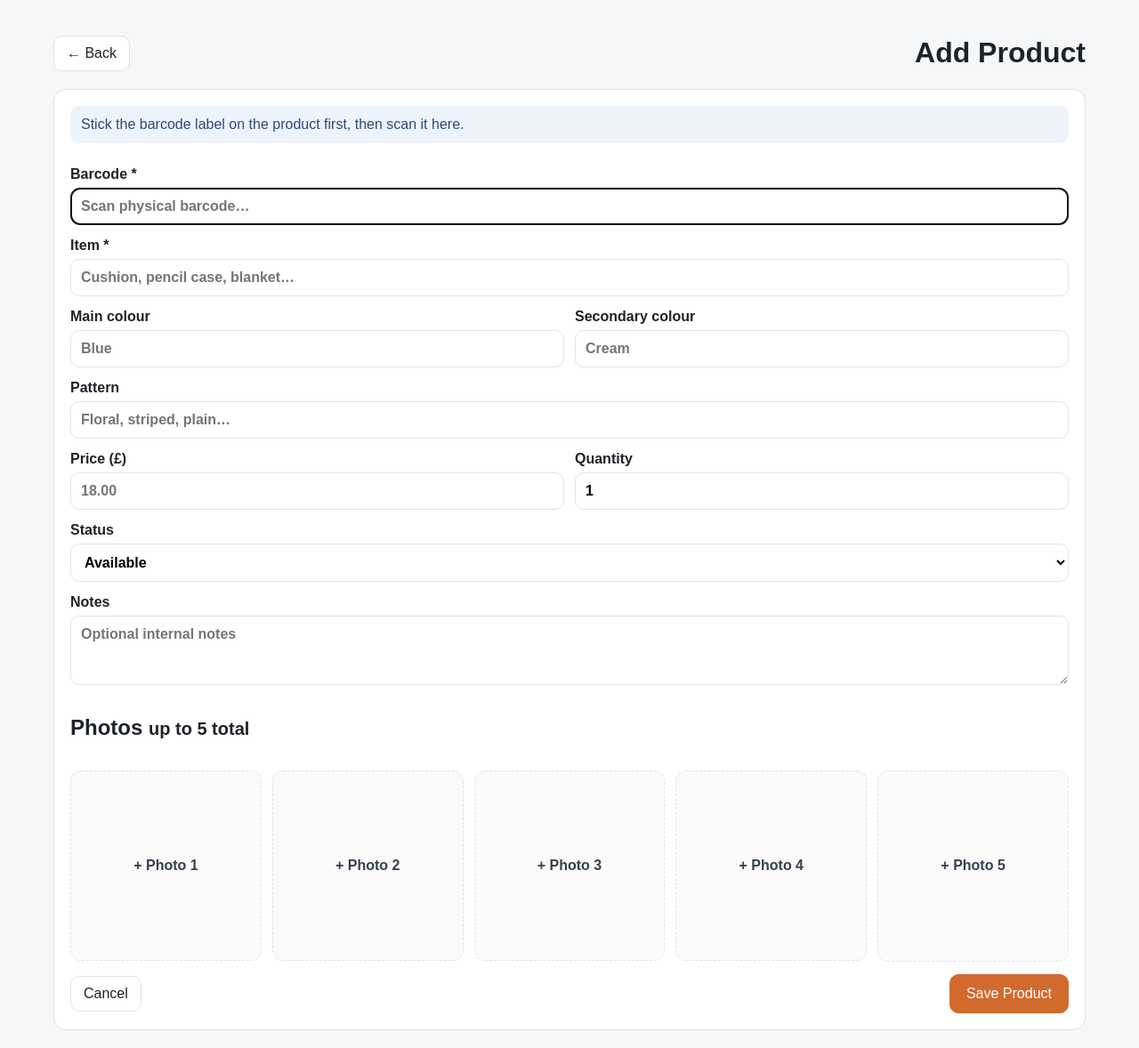
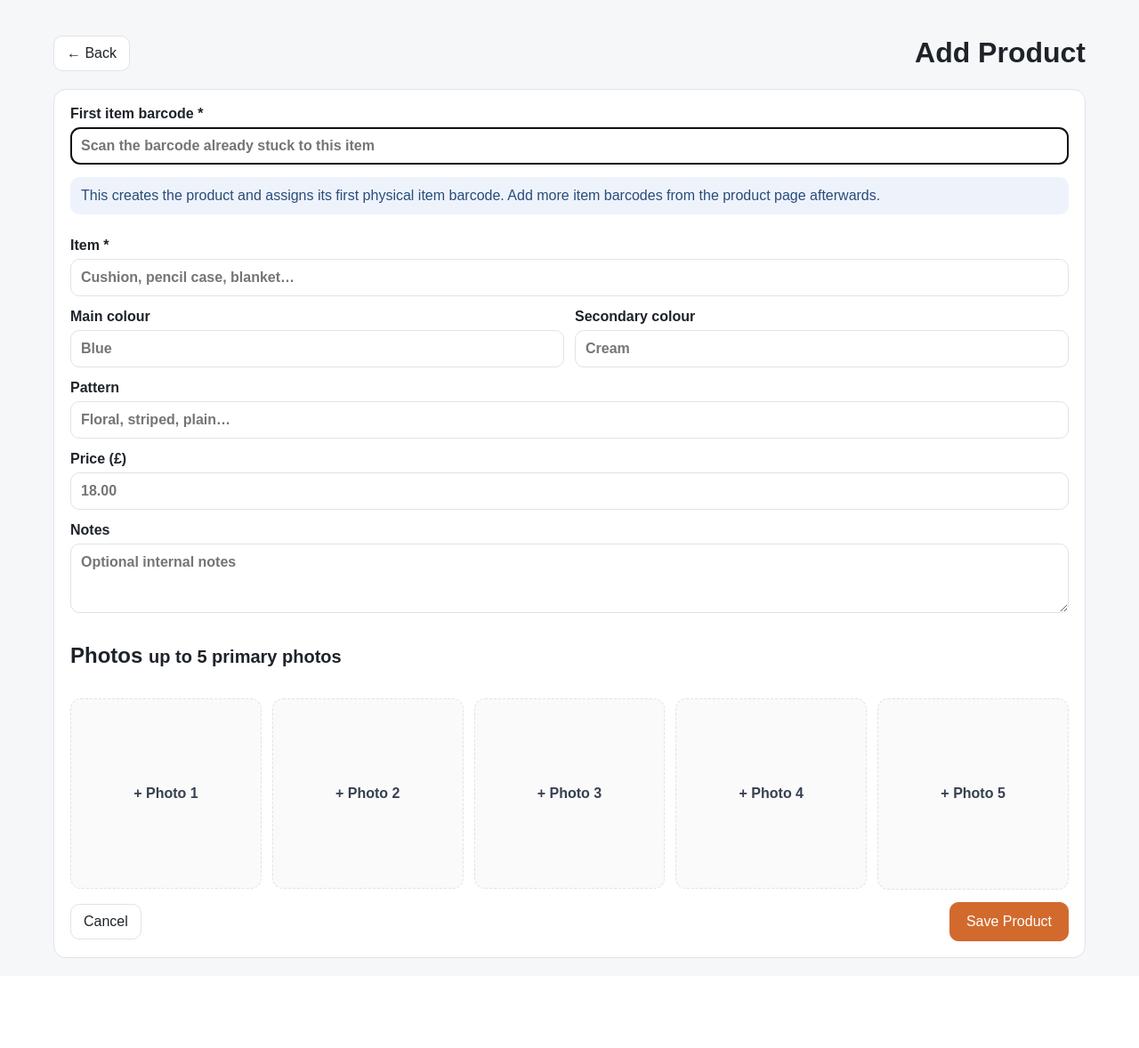
Before and after one commit to adamrfreeman644/raes-bits-and-bobbins-stock, a Flask app: page /product/new in a window 1280 px wide. Shown: the part 64-1242 px from the top of the page at 89% size. After the commit the page ends 1141 px from the top, so only its background shows below. Run offline with Flask 3, Linux system fonts and the light colour scheme.

Commit message:
Update product form for first physical barcode workflow

```diff
--- a/app/templates/form.html
+++ b/app/templates/form.html
@@ -1,84 +1,40 @@
 {% extends 'base.html' %}
-{% set page_title = 'Duplicate Product' if duplicate_mode else ('Edit Product' if product else 'Add Product') %}
-{% block title %}{{ page_title }}{% endblock %}
+{% block title %}{{ 'Duplicate Product' if duplicate_mode else ('Edit Product' if product else 'Add Product') }}{% endblock %}
 {% block content %}
-<div class="page-head">
-  <a class="btn" href="{{ url_for('product_detail', product_id=product.id) if product else url_for('index') }}">← Back</a>
-  <h1>{{ page_title }}</h1>
-</div>
-<form class="product-form" method="post" enctype="multipart/form-data" {% if duplicate_mode %}action="{{ url_for('new_product') }}"{% endif %}>
-  {% if duplicate_mode %}
-    <div class="flash info">Product details copied. Scan the new product's physical barcode; photos are intentionally not copied.</div>
-  {% elif not product %}
-    <div class="flash info">Stick the barcode label on the product first, then scan it here.</div>
+<div class="page-head"><a class="btn" href="{{ url_for('product_detail', product_id=product.id) if product and not duplicate_mode else url_for('index') }}">← Back</a><h1>{{ 'Duplicate Product' if duplicate_mode else ('Edit Product' if product else 'Add Product') }}</h1></div>
+<form class="product-form" method="post" enctype="multipart/form-data" action="{{ url_for('new_product') if duplicate_mode else request.path }}">
+{% if not product or duplicate_mode %}
+<label>First item barcode *<input id="barcode" name="barcode" required autocomplete="off" placeholder="Scan the barcode already stuck to this item"></label>
+<div class="flash info">This creates the product and assigns its first physical item barcode. Add more item barcodes from the product page afterwards.</div>
+{% else %}
+<div class="flash info">Physical item barcodes are managed from the product page. Product quantity is calculated from the number of item barcodes still Available.</div>
 {% endif %}
-
-  <label>Barcode *
-    <input id="barcode" name="barcode" required autocomplete="off" inputmode="text"
-           value="{{ '' if duplicate_mode else (product.inventory_id if product else '') }}"
-           placeholder="Scan physical barcode…">
-  </label>
-
 <label>Item *<input id="item" name="item" required value="{{ product.item if product else '' }}" placeholder="Cushion, pencil case, blanket…"></label>
-  <div class="two-col">
-    <label>Main colour<input name="main_colour" value="{{ product.main_colour if product else '' }}" placeholder="Blue"></label>
-    <label>Secondary colour<input name="secondary_colour" value="{{ product.secondary_colour if product else '' }}" placeholder="Cream"></label>
-  </div>
+<div class="two-col"><label>Main colour<input name="main_colour" value="{{ product.main_colour if product else '' }}" placeholder="Blue"></label><label>Secondary colour<input name="secondary_colour" value="{{ product.secondary_colour if product else '' }}" placeholder="Cream"></label></div>
 <label>Pattern<input name="pattern" value="{{ product.pattern if product else '' }}" placeholder="Floral, striped, plain…"></label>
-  <div class="two-col">
 <label>Price (£)<input name="price" inputmode="decimal" value="{{ '%.2f'|format(product.price_pence / 100) if product else '' }}" placeholder="18.00"></label>
-    <label>Quantity<input name="quantity" inputmode="numeric" type="number" min="0" step="1" value="{{ product.quantity if product else 1 }}"></label>
-  </div>
-  <label>Status<select name="status"><option value="Available" {{ 'selected' if not product or product.status == 'Available' }}>Available</option><option value="Sold" {{ 'selected' if product and product.status == 'Sold' }}>Sold</option></select></label>
 <label>Notes<textarea name="notes" rows="3" placeholder="Optional internal notes">{{ product.notes if product else '' }}</textarea></label>
-
-  <h2>Photos <small>up to 5 total</small></h2>
+<h2>Photos <small>up to 5 primary photos</small></h2>
 <div class="photo-slots">
   {% for i in range(1,6) %}
     {% set existing = photos[i-1] if photos and photos|length >= i else None %}
     <div class="photo-slot {{ 'filled' if existing }}" data-slot="{{ i }}">
-        {% if existing %}
+      {% if existing and not duplicate_mode %}
         <div class="photo-slot-preview"><img src="{{ url_for('photo_file', filename=existing.filename) }}" alt="Photo {{ i }}"></div>
         <button class="danger-mini" formmethod="post" formaction="{{ url_for('delete_photo', photo_id=existing.id) }}" type="submit" onclick="return confirm('Delete this photo?')">Remove</button>
       {% else %}
-          <label class="photo-picker-slot" for="photo{{ i }}">
-            <span class="photo-slot-label">+ Photo {{ i }}</span>
-            <img class="photo-slot-new-preview" alt="Selected photo {{ i }}">
-          </label>
+        <label class="photo-picker-slot" for="photo{{ i }}"><span class="photo-slot-label">+ Photo {{ i }}</span><img class="photo-slot-new-preview" alt="Selected photo {{ i }}"></label>
         <input class="photo-file-input" id="photo{{ i }}" type="file" name="photo{{ i }}" accept="image/*" capture="environment" data-preview-slot="{{ i }}">
       {% endif %}
     </div>
   {% endfor %}
 </div>
-
 <div class="form-actions"><a class="btn" href="{{ url_for('index') }}">Cancel</a><button class="btn primary big" type="submit">{{ 'Create Duplicate' if duplicate_mode else 'Save Product' }}</button></div>
 </form>
 {% endblock %}
 {% block scripts %}
 <script>
-window.addEventListener('load',()=>{
-  const barcode=document.getElementById('barcode');
-  {% if duplicate_mode or not product %}barcode.focus();{% endif %}
-});
-const barcode=document.getElementById('barcode');
-barcode.addEventListener('keydown',e=>{
-  if(e.key==='Enter'){
-    e.preventDefault();
-    document.getElementById('item').focus();
-  }
-});
-document.querySelectorAll('.photo-file-input').forEach(input=>{
-  input.addEventListener('change',()=>{
-    const file=input.files && input.files[0];
-    if(!file) return;
-    const slot=input.closest('.photo-slot');
-    const img=slot.querySelector('.photo-slot-new-preview');
-    const label=slot.querySelector('.photo-slot-label');
-    img.src=URL.createObjectURL(file);
-    img.style.display='block';
-    label.style.display='none';
-    slot.classList.add('pending');
-  });
-});
+{% if not product or duplicate_mode %}window.addEventListener('load',()=>document.getElementById('barcode').focus());{% endif %}
+document.querySelectorAll('.photo-file-input').forEach(input=>{input.addEventListener('change',()=>{const file=input.files&&input.files[0];if(!file)return;const slot=input.closest('.photo-slot');const img=slot.querySelector('.photo-slot-new-preview');const label=slot.querySelector('.photo-slot-label');img.src=URL.createObjectURL(file);img.style.display='block';label.style.display='none';slot.classList.add('pending');});});
 </script>
 {% endblock %}
```
Lines whose indentation alone changed are shown as unchanged.
